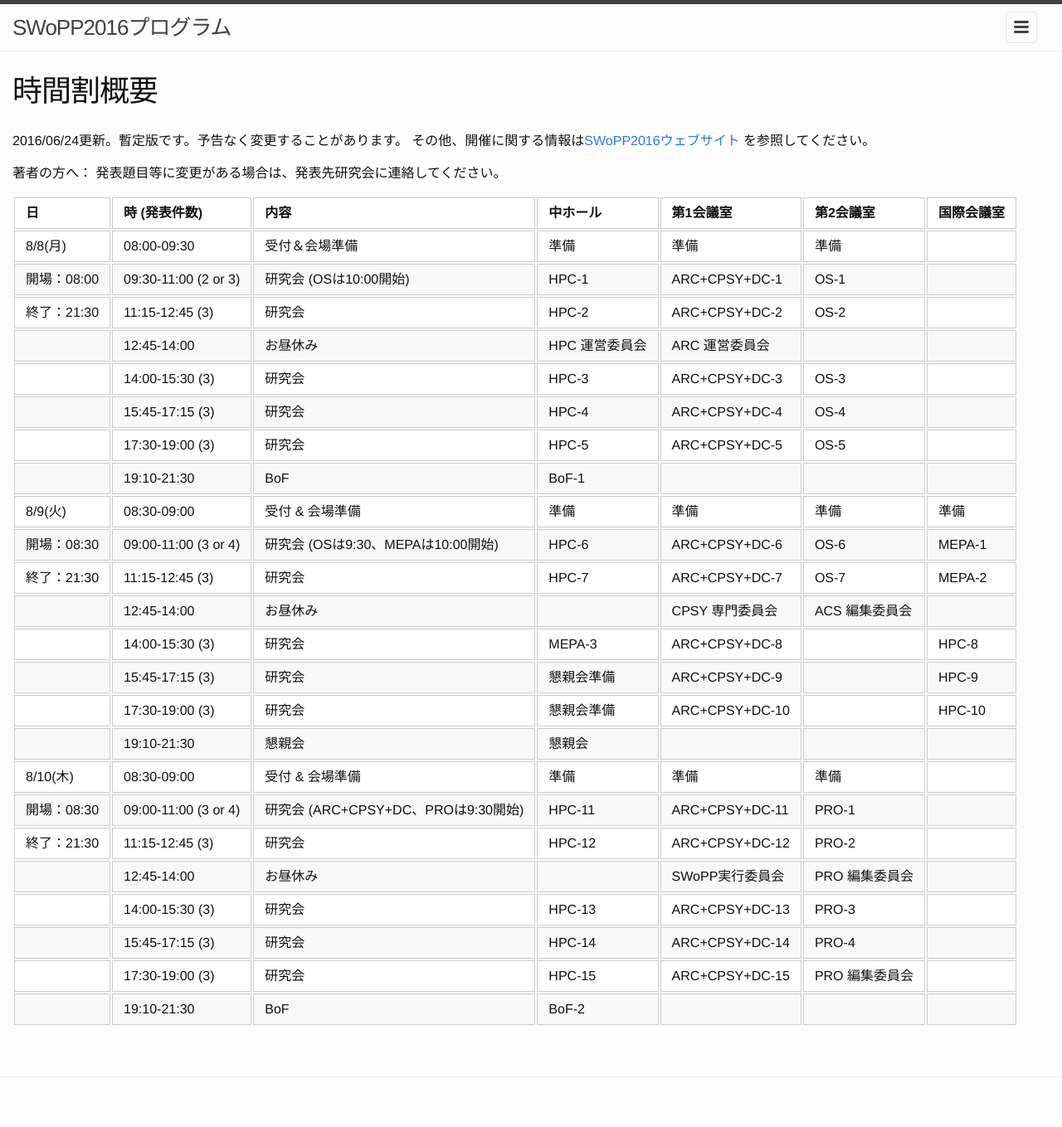
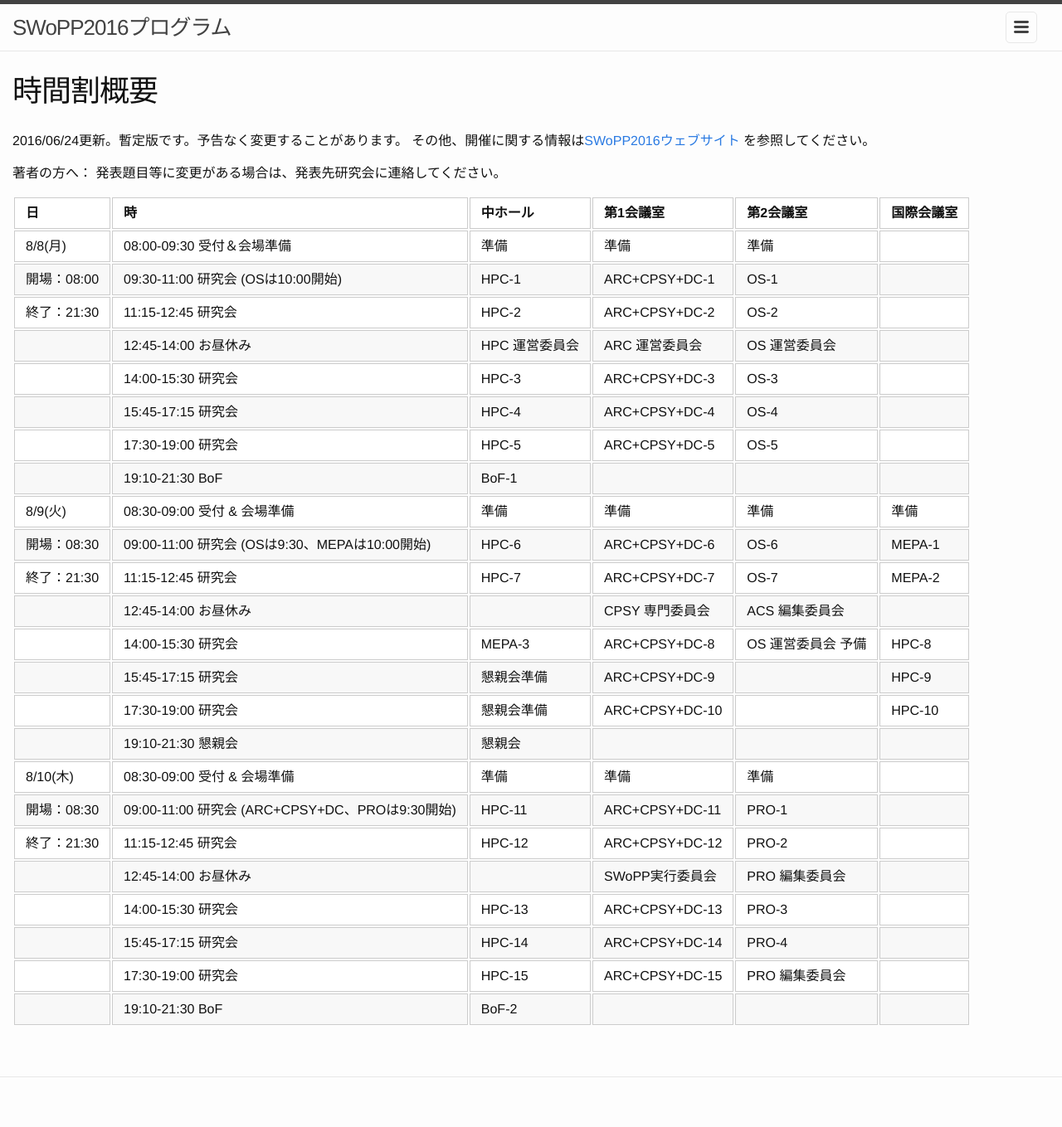
Before and after one commit to swopp/swopp.github.io, a Jekyll site: the page built from 2016/schedule-overview.md, in a window 1280 px wide. Shown: the whole page at 83% size. Built offline with Jekyll 4.4.1, drawn with Linux system fonts in a browser that asks for light colours.

Commit message:
add os steering meeting

```diff
--- a/2016/schedule-overview.md
+++ b/2016/schedule-overview.md
@@ -12,29 +12,29 @@ permalink: /2016/overview/
 
 
 
-| 日            | 時 (発表件数)        | 内容                                | 中ホール         | 第1会議室         | 第2会議室        | 国際会議室   |
-|---------------|----------------------|-------------------------------------|------------------|-------------------|------------------|--------------|
-| 8/8(月)       | 08:00-09:30          | 受付＆会場準備                      | 準備             | 準備              | 準備             |              |
-| 開場：08:00   | 09:30-11:00 (2 or 3) | 研究会 (OSは10:00開始)              | HPC-1            | ARC+CPSY+DC-1     | OS-1             |              |
-| 終了：21:30   | 11:15-12:45 (3)      | 研究会                              | HPC-2            | ARC+CPSY+DC-2     | OS-2             |              |
-|               | 12:45-14:00          | お昼休み                            | HPC 運営委員会   | ARC 運営委員会    |                  |              |
-|               | 14:00-15:30 (3)      | 研究会                              | HPC-3            | ARC+CPSY+DC-3     | OS-3             |              |
-|               | 15:45-17:15 (3)      | 研究会                              | HPC-4            | ARC+CPSY+DC-4     | OS-4             |              |
-|               | 17:30-19:00 (3)      | 研究会                              | HPC-5            | ARC+CPSY+DC-5     | OS-5             |              |
-|               | 19:10-21:30          | BoF                                 | BoF-1            |                   |                  |              |
-| 8/9(火)       | 08:30-09:00          | 受付 & 会場準備                     | 準備             | 準備              | 準備             | 準備         |
-| 開場：08:30   | 09:00-11:00 (3 or 4) | 研究会 (OSは9:30、MEPAは10:00開始)  | HPC-6            | ARC+CPSY+DC-6     | OS-6             | MEPA-1       |
-| 終了：21:30   | 11:15-12:45 (3)      | 研究会                              | HPC-7            | ARC+CPSY+DC-7     | OS-7             | MEPA-2       |
-|               | 12:45-14:00          | お昼休み                            |                  | CPSY 専門委員会   | ACS 編集委員会   |              |
-|               | 14:00-15:30 (3)      | 研究会                              | MEPA-3           | ARC+CPSY+DC-8     |                  | HPC-8        |
-|               | 15:45-17:15 (3)      | 研究会                              | 懇親会準備       | ARC+CPSY+DC-9     |                  | HPC-9        |
-|               | 17:30-19:00 (3)      | 研究会                              | 懇親会準備       | ARC+CPSY+DC-10    |                  | HPC-10       |
-|               | 19:10-21:30          | 懇親会                              | 懇親会           |                   |                  |              |
-| 8/10(木)      | 08:30-09:00          | 受付 & 会場準備                     | 準備             | 準備              | 準備             |              |
-| 開場：08:30   | 09:00-11:00 (3 or 4) | 研究会 (ARC+CPSY+DC、PROは9:30開始) | HPC-11           | ARC+CPSY+DC-11    | PRO-1            |              |
-| 終了：21:30   | 11:15-12:45 (3)      | 研究会                              | HPC-12           | ARC+CPSY+DC-12    | PRO-2            |              |
-|               | 12:45-14:00          | お昼休み                            |                  | SWoPP実行委員会   | PRO 編集委員会   |              |
-|               | 14:00-15:30 (3)      | 研究会                              | HPC-13           | ARC+CPSY+DC-13    | PRO-3            |              |
-|               | 15:45-17:15 (3)      | 研究会                              | HPC-14           | ARC+CPSY+DC-14    | PRO-4            |              |
-|               | 17:30-19:00 (3)      | 研究会                              | HPC-15           | ARC+CPSY+DC-15    | PRO 編集委員会   |              |
-|               | 19:10-21:30          | BoF                                 | BoF-2            |                   |                  |              |
+| 日            | 時                                                | 中ホール         | 第1会議室         | 第2会議室          | 国際会議室   |
+|---------------|---------------------------------------------------|------------------|-------------------|--------------------|--------------|
+| 8/8(月)       | 08:00-09:30   受付＆会場準備                      | 準備             | 準備              | 準備               |              |
+| 開場：08:00   | 09:30-11:00   研究会 (OSは10:00開始)              | HPC-1            | ARC+CPSY+DC-1     | OS-1               |              |
+| 終了：21:30   | 11:15-12:45   研究会                              | HPC-2            | ARC+CPSY+DC-2     | OS-2               |              |
+|               | 12:45-14:00   お昼休み                            | HPC 運営委員会   | ARC 運営委員会    | OS 運営委員会      |              |
+|               | 14:00-15:30   研究会                              | HPC-3            | ARC+CPSY+DC-3     | OS-3               |              |
+|               | 15:45-17:15   研究会                              | HPC-4            | ARC+CPSY+DC-4     | OS-4               |              |
+|               | 17:30-19:00   研究会                              | HPC-5            | ARC+CPSY+DC-5     | OS-5               |              |
+|               | 19:10-21:30   BoF                                 | BoF-1            |                   |                    |              |
+| 8/9(火)       | 08:30-09:00   受付 & 会場準備                     | 準備             | 準備              | 準備               | 準備         |
+| 開場：08:30   | 09:00-11:00   研究会 (OSは9:30、MEPAは10:00開始)  | HPC-6            | ARC+CPSY+DC-6     | OS-6               | MEPA-1       |
+| 終了：21:30   | 11:15-12:45   研究会                              | HPC-7            | ARC+CPSY+DC-7     | OS-7               | MEPA-2       |
+|               | 12:45-14:00   お昼休み                            |                  | CPSY 専門委員会   | ACS 編集委員会     |              |
+|               | 14:00-15:30   研究会                              | MEPA-3           | ARC+CPSY+DC-8     | OS 運営委員会 予備 | HPC-8        |
+|               | 15:45-17:15   研究会                              | 懇親会準備       | ARC+CPSY+DC-9     |                    | HPC-9        |
+|               | 17:30-19:00   研究会                              | 懇親会準備       | ARC+CPSY+DC-10    |                    | HPC-10       |
+|               | 19:10-21:30   懇親会                              | 懇親会           |                   |                    |              |
+| 8/10(木)      | 08:30-09:00   受付 & 会場準備                     | 準備             | 準備              | 準備               |              |
+| 開場：08:30   | 09:00-11:00   研究会 (ARC+CPSY+DC、PROは9:30開始) | HPC-11           | ARC+CPSY+DC-11    | PRO-1              |              |
+| 終了：21:30   | 11:15-12:45   研究会                              | HPC-12           | ARC+CPSY+DC-12    | PRO-2              |              |
+|               | 12:45-14:00   お昼休み                            |                  | SWoPP実行委員会   | PRO 編集委員会     |              |
+|               | 14:00-15:30   研究会                              | HPC-13           | ARC+CPSY+DC-13    | PRO-3              |              |
+|               | 15:45-17:15   研究会                              | HPC-14           | ARC+CPSY+DC-14    | PRO-4              |              |
+|               | 17:30-19:00   研究会                              | HPC-15           | ARC+CPSY+DC-15    | PRO 編集委員会     |              |
+|               | 19:10-21:30   BoF                                 | BoF-2            |                   |                    |              |
```
Also changed, not shown: 2016/schedule-details.md (+26 -27 lines).
